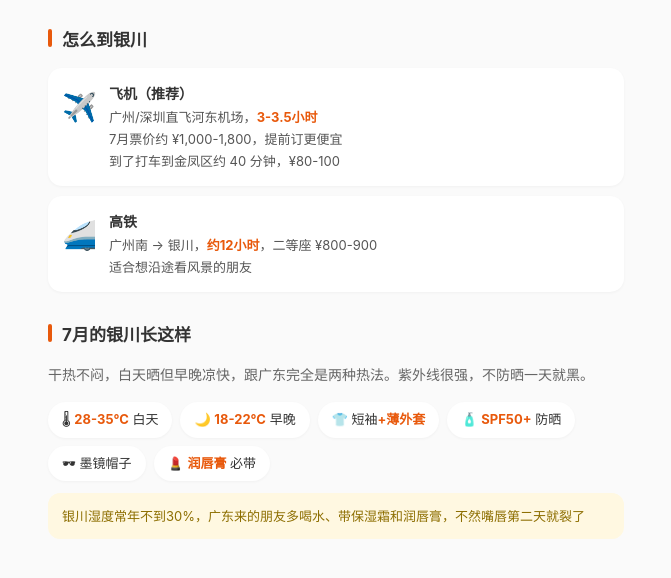
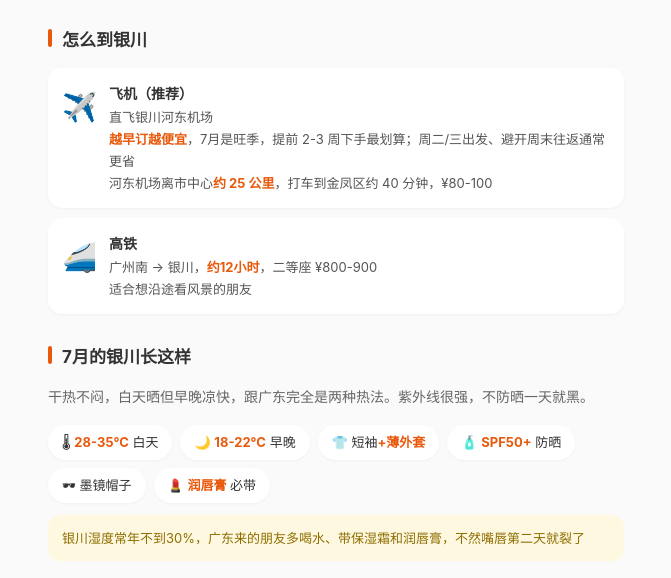
Before and after one commit to PriceJ35/yinchuan-guide, a plain HTML site: page yinchuan.html in a window 1280 px wide. Shown: the part 219-797 px from the top of the page, without its empty margins (304-975 px from the left). Drawn offline with Linux system fonts and the light colour scheme.

Commit message:
Update casual guide: revise flight section (drop origin city, add ticket-timing tips & airport-to-city distance)

```diff
--- a/yinchuan.html
+++ b/yinchuan.html
@@ -115,9 +115,9 @@ footer{text-align:center;padding:32px 16px;color:#ccc;font-size:12px}
   <div class="go-icon">✈️</div>
   <div class="go-body">
     <strong>飞机（推荐）</strong><br>
-    广州/深圳直飞河东机场，<span class="hl">3-3.5小时</span><br>
-    7月票价约 ¥1,000-1,800，提前订更便宜<br>
-    到了打车到金凤区约 40 分钟，¥80-100
+    直飞银川河东机场<br>
+    <span class="hl">越早订越便宜</span>，7月是旺季，提前 2-3 周下手最划算；周二/三出发、避开周末往返通常更省<br>
+    河东机场离市中心<span class="hl">约 25 公里</span>，打车到金凤区约 40 分钟，¥80-100
   </div>
 </div>
 <div class="go-card">
```
